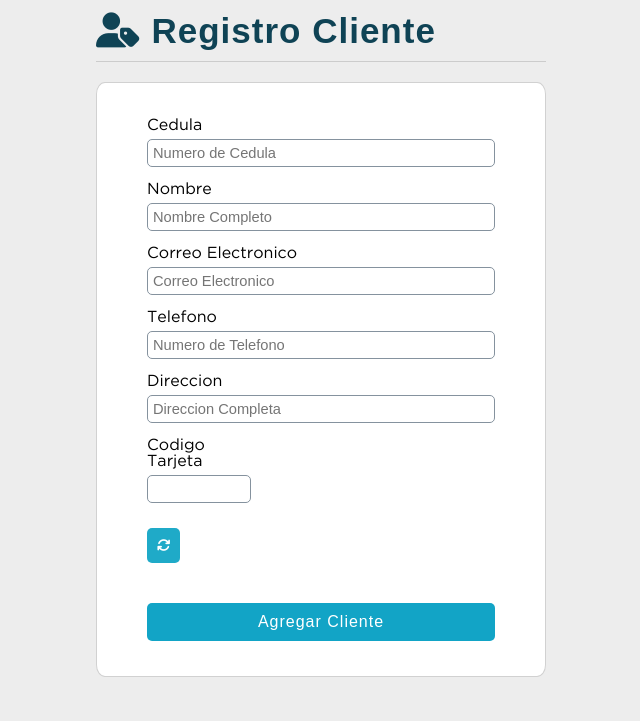
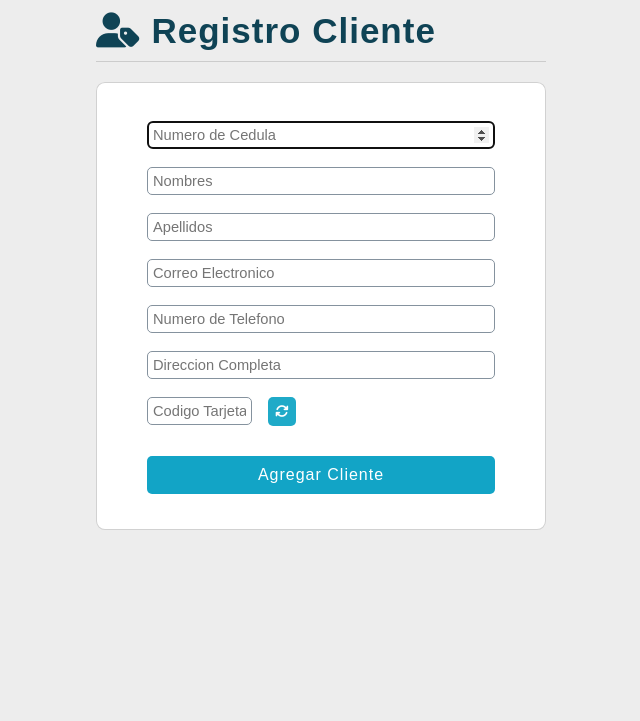
Before and after one commit to Root01x/dev-gym-application, a PHP site: page /sistema/registro_cliente.php in a window 1280 px wide. Shown: the part 79-800 px from the top of the page, without its empty margins (319-959 px from the left). Run offline with PHP 8.4, Linux system fonts and the light colour scheme; a user stored in the database is signed in; some libraries are stand-ins or nearby versions.

Commit message:
add apellido
campo apellido agregado

```diff
--- a/sistema/css/style.css
+++ b/sistema/css/style.css
@@ -180,6 +180,27 @@ hr{
 	display: block;
 
 }
+
+.tarjeta_cod {
+
+	display: grid;
+	grid-template-columns: repeat(3, 1fr);
+	gap: 1em;
+	margin: 0;
+
+
+}
+
+.tarjeta_cod > input{
+
+	width: 100%;
+
+	grid-column: 1/2;
+
+
+
+}
+
 form{
 	border: 2px solid #78909C;
 	border-radius: 2%;
@@ -596,7 +617,16 @@ background: #ddd;
 	border: 0;
 	border-radius: 5px;
 	cursor: pointer;
-	padding:  10px;
+	padding:  7px;
+	margin: 0 3px;
+	color:  #FFF;
+}
+.btn_view2{
+	background-color: #1faac8;
+	border: 0;
+	border-radius: 5px;
+	cursor: pointer;
+	padding:  7px;
 	margin: 0 3px;
 	color:  #FFF;
 }
--- a/sistema/registro_cliente.php
+++ b/sistema/registro_cliente.php
@@ -24,6 +24,7 @@ if ($_SESSION['rol'] != 1) {
 
             $cedula     = $_POST['cedula'];
             $nombre     = $_POST['nombre'];
+            $apellido   = $_POST['apellidos'];
             $email      = $_POST['correo'];
             $telefono   = $_POST['telefono'];
             $direccion  = $_POST['direccion'];
@@ -46,8 +47,8 @@ if ($_SESSION['rol'] != 1) {
 
             else {
 
-                $query_insert = mysqli_query($conection,"INSERT INTO cliente(cedula,nombre,Correo,telefono,direccion,usuario_id,cod_tarjeta)
-                                                      VALUES('$cedula', '$nombre', '$email', '$telefono', '$direccion', '$usuario_id','$codTarjeta')") ;
+                $query_insert = mysqli_query($conection,"INSERT INTO cliente(cedula,nombre,apellidos,Correo,telefono,direccion,usuario_id,cod_tarjeta)
+                                                      VALUES('$cedula', '$nombre', '$apellido', '$email', '$telefono', '$direccion', '$usuario_id','$codTarjeta')") ;
 
                 if ($query_insert) {
                     $alert = '<p class="msg_save"> Cliente guardado correctamente</p>';
@@ -83,32 +84,32 @@ if ($_SESSION['rol'] != 1) {
         <div class="alert"> <?php  echo isset($alert) ? $alert : '';   ?></div>
 
         <form action="" method="post">
-            <label for="cedula">Cedula</label>
-            <input type="text" name="cedula" id="cedula" placeholder="Numero de Cedula">
-            <label for="nombre">Nombre</label>
-            <input type="text" name="nombre" id="nombre" placeholder="Nombre Completo">
-            <label for="correo">Correo Electronico</label>
-            <input type="email" name="correo" id="correo" placeholder="Correo Electronico">
-            <label for="telefono">Telefono</label>
-            <input type="number" name="telefono" id="telefono" placeholder="Numero de Telefono">
-            <label for="direccion">Direccion</label>
+            <br>
+            <input type="number" name="cedula" id="cedula" placeholder="Numero de Cedula" required autofocus>
+            <br>
+            <input type="text" name="nombre" id="nombre" placeholder="Nombres" required>
+            <br>
+            <input type="text" name="apellidos" id="apellidos" placeholder="Apellidos" required>
+            <br>
+            <input type="email" name="correo" id="correo" placeholder="Correo Electronico" required>
+            <br>
+            <input type="number" name="telefono" id="telefono" placeholder="Numero de Telefono" required>
+            <br>
 
             <input type="text" name="direccion" id="direccion" placeholder="Direccion Completa">
+            <br>
+            <div class="tarjeta_cod">
 
-            <div class="wd30">
-                    <label for="">Codigo Tarjeta</label>
-                    <input type="text" name="cod_tarjeta" id="cod_tarjeta"  required >
+                <div>
+                    <input type="text" name="cod_tarjeta" id="cod_tarjeta" placeholder="Codigo Tarjeta " required >
+                </div>
+                <div class="cod_btn" >
+                    <button class="btn_view2" id="btn_view2" type="button" style="margin: 0;" ><i class="fas fa-sync"></i></button>
+                </div>
+
+            </div>
 
 
-                </div>
-
-                <div class="wd30">
-
-                <button class="btn_view" id="btn_refresh" type="button" style="margin: 25px auto 10px auto;" ><i class="fas fa-sync"></i></button>
-
-
-
-                </div>
 
             <input type="submit" value="Agregar Cliente" class="btn_save">
 
```
